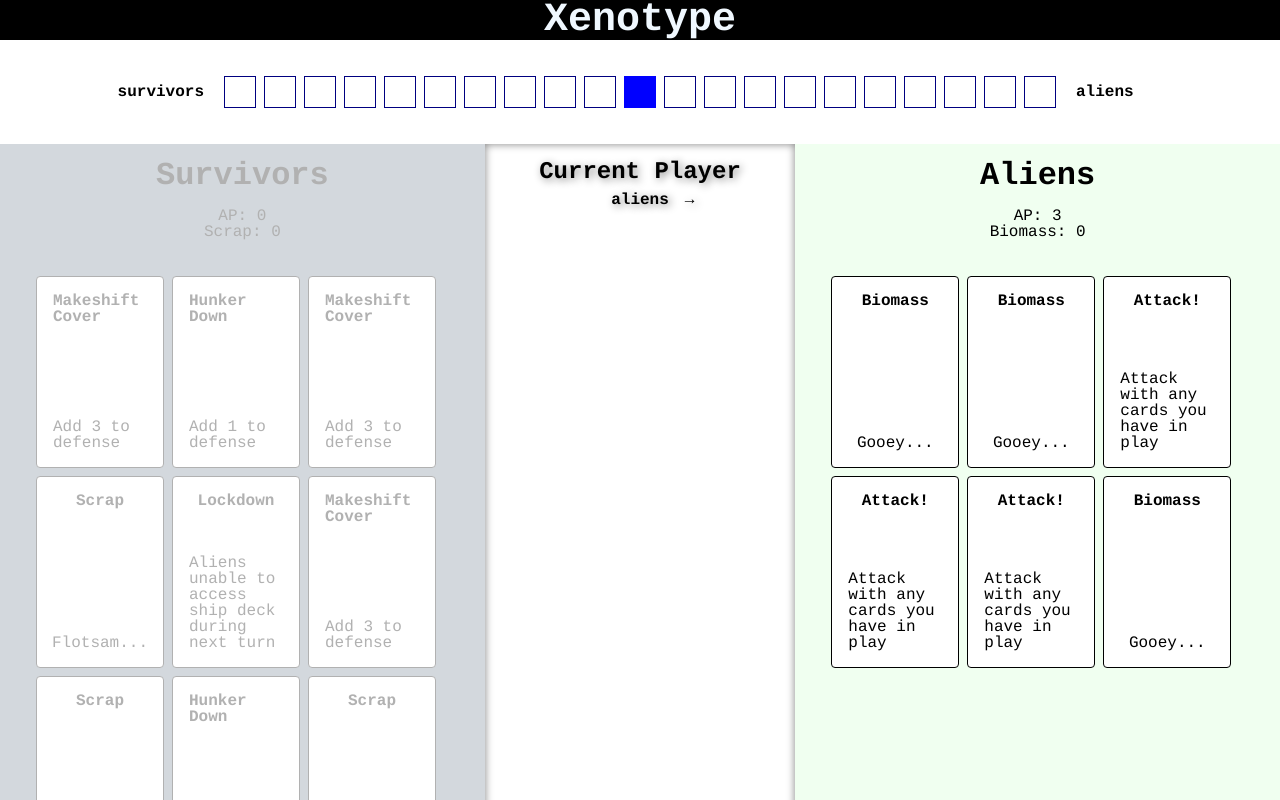
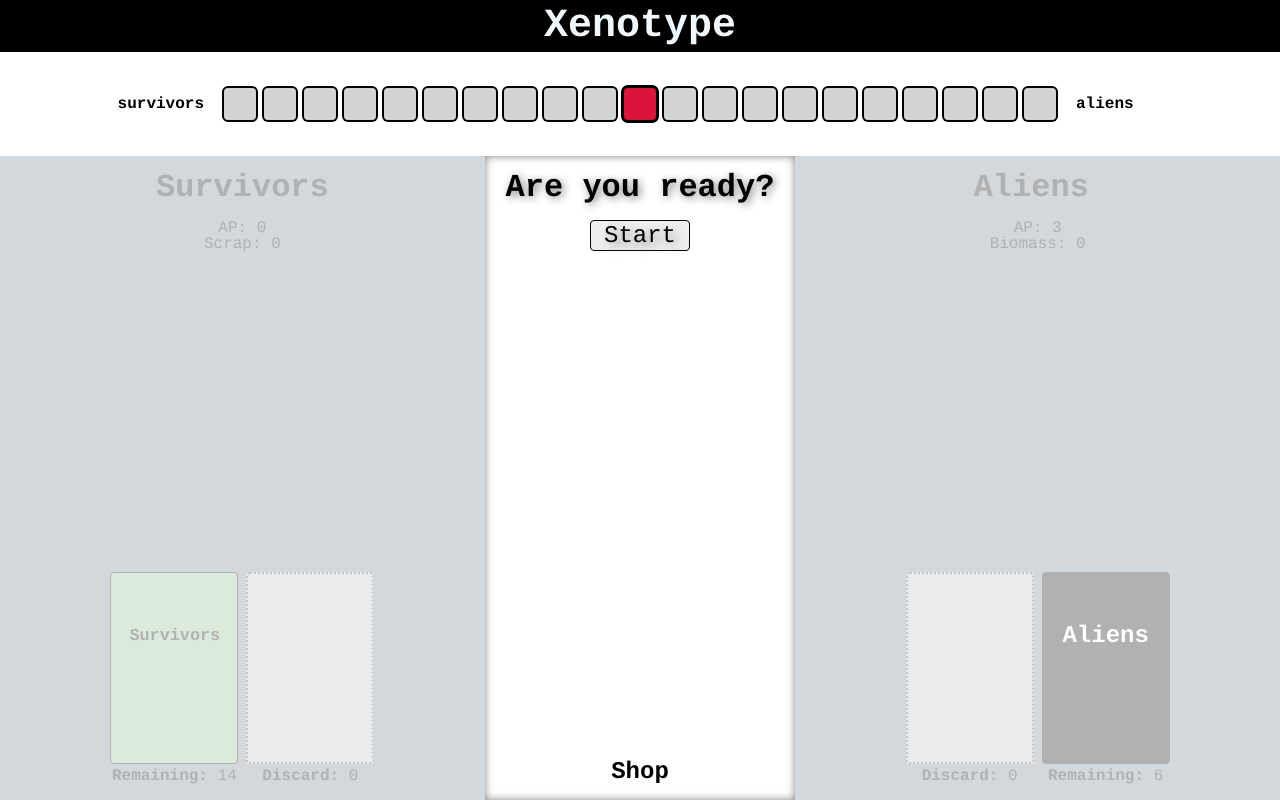
Before and after one commit to thomhsu/xenotype, a React (Create React App) app: page / in a window 1280 px wide. Shown: the top 800 px of the page. Built offline with nearby package versions, Linux system fonts and the light colour scheme.

Commit message:
add game start

```diff
--- a/src/components/Track.js
+++ b/src/components/Track.js
@@ -51,7 +51,8 @@ const HeaderSpacer = styled.div`
 const Space = styled.div`
   height: 2rem;
   width: 2rem;
-  border: ${props => props.center ? '5px solid blue' : '1px solid navy'};
-  background-color: ${props => props.active ? 'blue' : 'initial'};
+  box-shadow: ${props => props.center ? '0 0 0 3px black' : '0 0 0 2px black'};
+  border-radius: 4px;
+  background-color: ${props => props.active ? 'crimson' : 'lightgrey'};
   margin: 0.25rem;
 `
--- a/src/components/cards/Card.js
+++ b/src/components/cards/Card.js
@@ -1,30 +1,20 @@
 import React, { useState } from 'react'
 import styled from 'styled-components/macro'
+
+import { CardTemplate } from './CardTemplate'
 
 export default function Card({ card }) {
   const [ active, setActive ] = useState(false)
 
   return (
-    <Container onClick={() => setActive(!active)} active={active} >
+    <ActiveCard onClick={() => setActive(!active)} active={active} >
       <h4>{card.name}</h4>
       <p>{card.description}</p>
-    </Container>
+    </ActiveCard>
   )
 }
 
-const Container = styled.div`
-  display: flex;
-  flex-direction: column;
-  justify-content: space-between;
-  align-items: center;
-  width: 8rem;
-  height: 12rem;
-  border: 1px solid black;
-  border-radius: 4px;
-  background-color: white;
-  padding: 1rem;
-  margin: 0.25rem;
-  position: relative;
+const ActiveCard = styled(CardTemplate)`
   bottom: ${props => props.active ? '1rem' : '0'};
   box-shadow: ${props => props.active ? '0.15em 0.15em 0.5em grey' : 'none'};
   cursor: pointer;
--- /dev/null
+++ b/src/components/cards/CardTemplate.js
@@ -0,0 +1,16 @@
+import styled from 'styled-components/macro'
+
+export const CardTemplate = styled.div`
+  display: flex;
+  flex-direction: column;
+  justify-content: space-between;
+  align-items: center;
+  width: 8rem;
+  height: 12rem;
+  border: 1px solid black;
+  border-radius: 4px;
+  background-color: white;
+  padding: 1rem;
+  margin: 0.25rem;
+  position: relative;
+`
--- /dev/null
+++ b/src/components/cards/Discardpile.js
@@ -0,0 +1,46 @@
+import React from 'react'
+import styled from 'styled-components/macro'
+
+import { CardTemplate } from './CardTemplate'
+import { useGameState } from '../../gameState/gameStateProvider'
+
+export default function Discardpile({ player }) {
+  const [state, dispatch] = useGameState()
+
+  return (
+    <Container>
+      <Deck player={player} empty={!state.playerDiscard[player].length}>
+        {
+          state.playerDiscard[player].length
+            ? <h3>{player}</h3>
+            : null
+        }
+      </Deck>
+      <h4>Discard:</h4> {state.playerDiscard[player].length}
+    </Container>
+  )
+}
+
+const Container = styled.div`
+  display: flex;
+  flex-direction: column;
+  align-items: center;
+  h4 {
+    display: contents;
+  }
+`
+
+const Deck = styled(CardTemplate)`
+  opacity: 0.5;
+  justify-content: center;
+  ${props => props.empty && 'border: 2px dotted black'};
+  background-color: ${props => props.player === 'survivors' ? 'darkseagreen' : 'black'};
+  ${props => props.empty && 'background-color: white'};
+  color: ${props => props.player === 'survivors' ? 'black' : 'white'};
+  h3 {
+    position: relative;
+    bottom: 2rem;
+    text-transform: capitalize;
+    ${props => props.player === 'survivors' && 'transform: scale(0.7)'};
+  }
+`
--- /dev/null
+++ b/src/components/cards/Drawpile.js
@@ -0,0 +1,39 @@
+import React from 'react'
+import styled from 'styled-components/macro'
+
+import { CardTemplate } from './CardTemplate'
+import { useGameState } from '../../gameState/gameStateProvider'
+
+export default function Drawpile({ player }) {
+  const [state, dispatch] = useGameState()
+
+  return (
+    <Container>
+      <Deck player={player} >
+        <h3>{player}</h3>
+      </Deck>
+      <h4>Remaining:</h4> {state.playerDeck[player].length}
+    </Container>
+  )
+}
+
+const Container = styled.div`
+  display: flex;
+  flex-direction: column;
+  align-items: center;
+  h4 {
+    display: contents;
+  }
+`
+
+const Deck = styled(CardTemplate)`
+  justify-content: center;
+  background-color: ${props => props.player === 'survivors' ? 'darkseagreen' : 'black'};
+  color: ${props => props.player === 'survivors' ? 'black' : 'white'};
+  h3 {
+    position: relative;
+    bottom: 2rem;
+    text-transform: capitalize;
+    ${props => props.player === 'survivors' && 'transform: scale(0.7)'};
+  }
+`
--- a/src/components/cards/index.js
+++ b/src/components/cards/index.js
@@ -1,2 +1,4 @@
 export { default as Card } from './Card'
+export { default as Drawpile } from './Drawpile'
+export { default as Discardpile } from './Discardpile'
 export * from './cardTypes'
--- a/src/components/deckTable/AlienPlayfield/AlienPlayfield.js
+++ b/src/components/deckTable/AlienPlayfield/AlienPlayfield.js
@@ -4,27 +4,28 @@ import styled from 'styled-components/macro'
 import { useGameState } from '../../../gameState/gameStateProvider'
 import ResourceTracker from '../ResourceTracker'
 import PlayerHand from '../PlayerHand'
+import { Drawpile, Discardpile } from '../../cards'
+import { PlayfieldContainer } from '../sharedStyles'
 import { color } from '../../../styles/styleVariables'
 
 export default function AlienPlayfield() {
   const [state, dispatch] = useGameState()
 
   return (
-    <Container activeTurn={state.currentPlayer === 'aliens'} >
-      <h2>Aliens</h2>
-      <ResourceTracker player={'aliens'} />
-      <PlayerHand player={'aliens'} />
-    </Container>
+    <PlayfieldContainer activeTurn={state.currentPlayer === 'aliens'} >
+      <div>
+        <h2>Aliens</h2>
+        <ResourceTracker player='aliens' />
+      </div>
+      {/* <PlayerHand player='aliens' /> */}
+      <DrawDiscardContainer>
+        <Discardpile player='aliens' />
+        <Drawpile player='aliens' />
+      </DrawDiscardContainer>
+    </PlayfieldContainer>
   )
 }
 
-const Container = styled.div`
+const DrawDiscardContainer = styled.div`
   display: flex;
-  flex-direction: column;
-  align-items: center;
-  width: 100%;
-  height: 100%;
-  opacity: ${props => props.activeTurn ? '1' : '0.3'};
-  background-color: ${props => props.activeTurn ? 'honeydew' : 'slategrey'};
-  padding: 1rem;
 `
--- a/src/components/deckTable/Shop/CurrentPlayerIndicator.js
+++ b/src/components/deckTable/Shop/CurrentPlayerIndicator.js
@@ -6,6 +6,22 @@ import { color } from '../../../styles/styleVariables'
 
 export default function CurrentPlayerIndicator() {
   const [state, dispatch] = useGameState()
+
+  const startGame = () => {
+    dispatch({
+      type: 'START_GAME',
+      currentPlayer: 'aliens'
+    })
+  }
+
+  if (!state.currentPlayer) {
+    return (
+      <StartContainer>
+        <h2>Are you ready?</h2>
+        <button onClick={startGame} >Start</button>
+      </StartContainer>
+    )
+  }
 
   return (
     <>
@@ -28,6 +44,23 @@ const CurrentPlayer = ({ player }) => {
     </PlayerIndicator>
   )
 }
+
+const StartContainer = styled.div`
+  display: flex;
+  flex-direction: column;
+  align-items: center;
+  text-shadow: 0.15em 0.15em 0.5em grey;
+  button {
+    width: 100px;
+    font-size: 1.5rem;
+    border-radius: 4px;
+    margin-top: 1rem;
+    font-family: courier;
+    border: 1px solid black;
+    cursor: pointer;
+    text-shadow: 0.15em 0.15em 0.5em grey;
+  }
+`
 
 const Arrow = ({ direction, active }) => (
   <ArrowSpan active={active} >
--- a/src/components/deckTable/SurvivorPlayfield/SurvivorPlayfield.js
+++ b/src/components/deckTable/SurvivorPlayfield/SurvivorPlayfield.js
@@ -4,27 +4,28 @@ import styled from 'styled-components/macro'
 import { useGameState } from '../../../gameState/gameStateProvider'
 import ResourceTracker from '../ResourceTracker'
 import PlayerHand from '../PlayerHand'
+import { Drawpile, Discardpile } from '../../cards'
+import { PlayfieldContainer } from '../sharedStyles'
 import { color } from '../../../styles/styleVariables'
 
 export default function SurvivorPlayfield() {
   const [state, dispatch] = useGameState()
 
   return (
-    <Container activeTurn={state.currentPlayer === 'survivors'} >
-      <h2>Survivors</h2>
-      <ResourceTracker player={'survivors'} />
-      <PlayerHand player={'survivors'} />
-    </Container>
+    <PlayfieldContainer activeTurn={state.currentPlayer === 'survivors'} >
+      <div>
+        <h2>Survivors</h2>
+        <ResourceTracker player={'survivors'} />
+      </div>
+      {/* <PlayerHand player={'survivors'} /> */}
+      <DrawDiscardContainer>
+        <Drawpile player='survivors' />
+        <Discardpile player='survivors' />
+      </DrawDiscardContainer>
+    </PlayfieldContainer>
   )
 }
 
-const Container = styled.div`
+const DrawDiscardContainer = styled.div`
   display: flex;
-  flex-direction: column;
-  align-items: center;
-  width: 100%;
-  height: 100%;
-  opacity: ${props => props.activeTurn ? '1' : '0.3'};
-  background-color: ${props => props.activeTurn ? 'honeydew' : 'slategrey'};
-  padding: 1rem;
 `
--- /dev/null
+++ b/src/components/deckTable/sharedStyles.js
@@ -0,0 +1,13 @@
+import styled from 'styled-components/macro'
+
+export const PlayfieldContainer = styled.div`
+  display: flex;
+  flex-direction: column;
+  align-items: center;
+  justify-content: space-between;
+  width: 100%;
+  height: 100%;
+  opacity: ${props => props.activeTurn ? '1' : '0.3'};
+  background-color: ${props => props.activeTurn ? 'honeydew' : 'slategrey'};
+  padding: 1rem;
+`
--- a/src/gameState/gameStateReducer.js
+++ b/src/gameState/gameStateReducer.js
@@ -1,5 +1,6 @@
 export const initialGameState = {
-  currentPlayer: 'aliens',
+  currentPlayer: null,
+  // currentPlayer: 'aliens',
   trackPosition: 10,
   playFieldItems: [],
   resources: {
@@ -11,6 +12,10 @@ export const initialGameState = {
   playerDeck: {
     survivors: [],
     aliens: []
+  },
+  playerDiscard: {
+    survivors: [],
+    aliens: []
   }
 }
 
@@ -18,6 +23,8 @@ export const gameStateReducer = (state, action) => {
   switch (action.type) {
     case 'CREATE_STARTING_DECK':
       return {...state, playerDeck: {...action.startingDecks} }
+    case 'START_GAME':
+      return {...state, currentPlayer: action.currentPlayer}
     default:
       return state
   }
```
